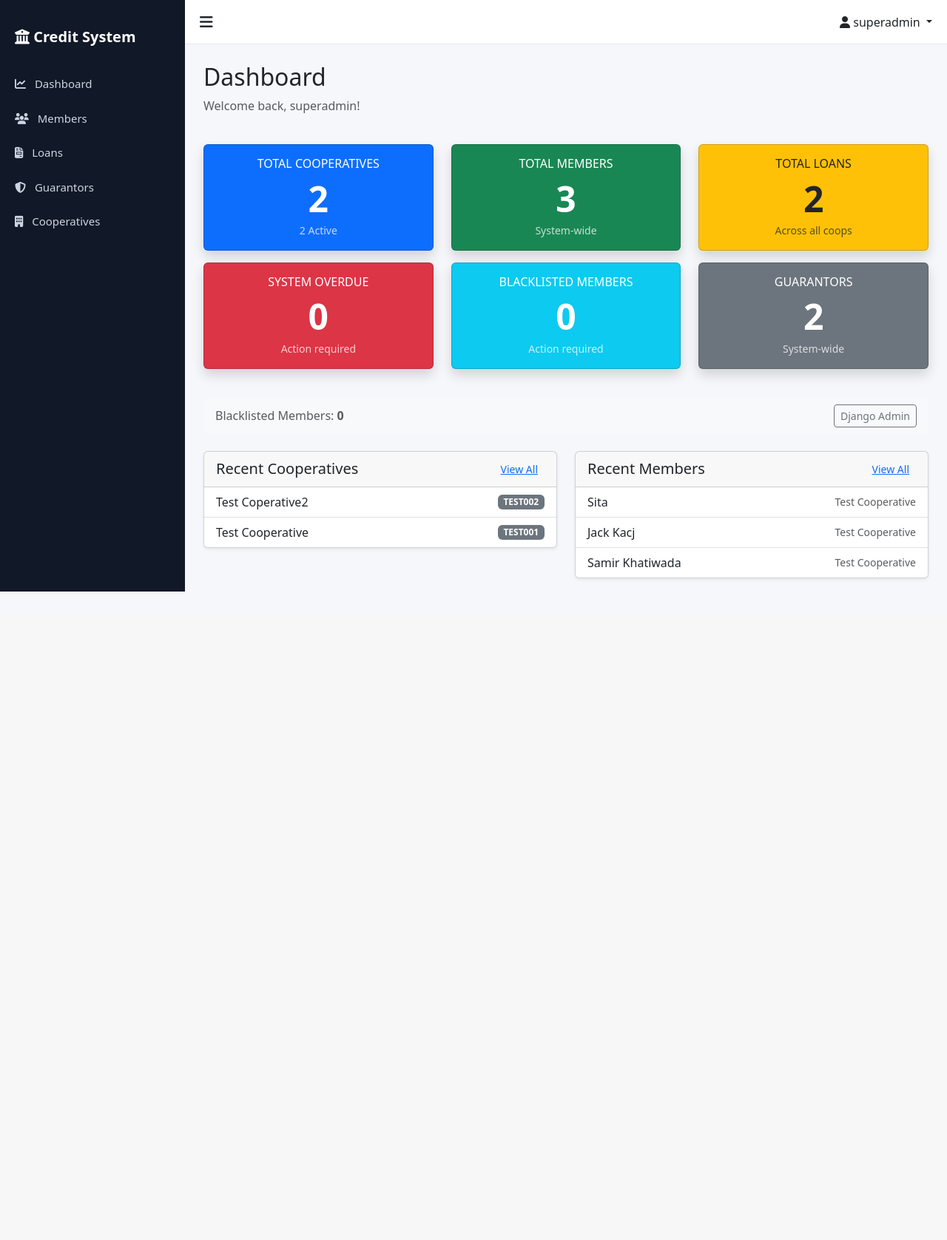
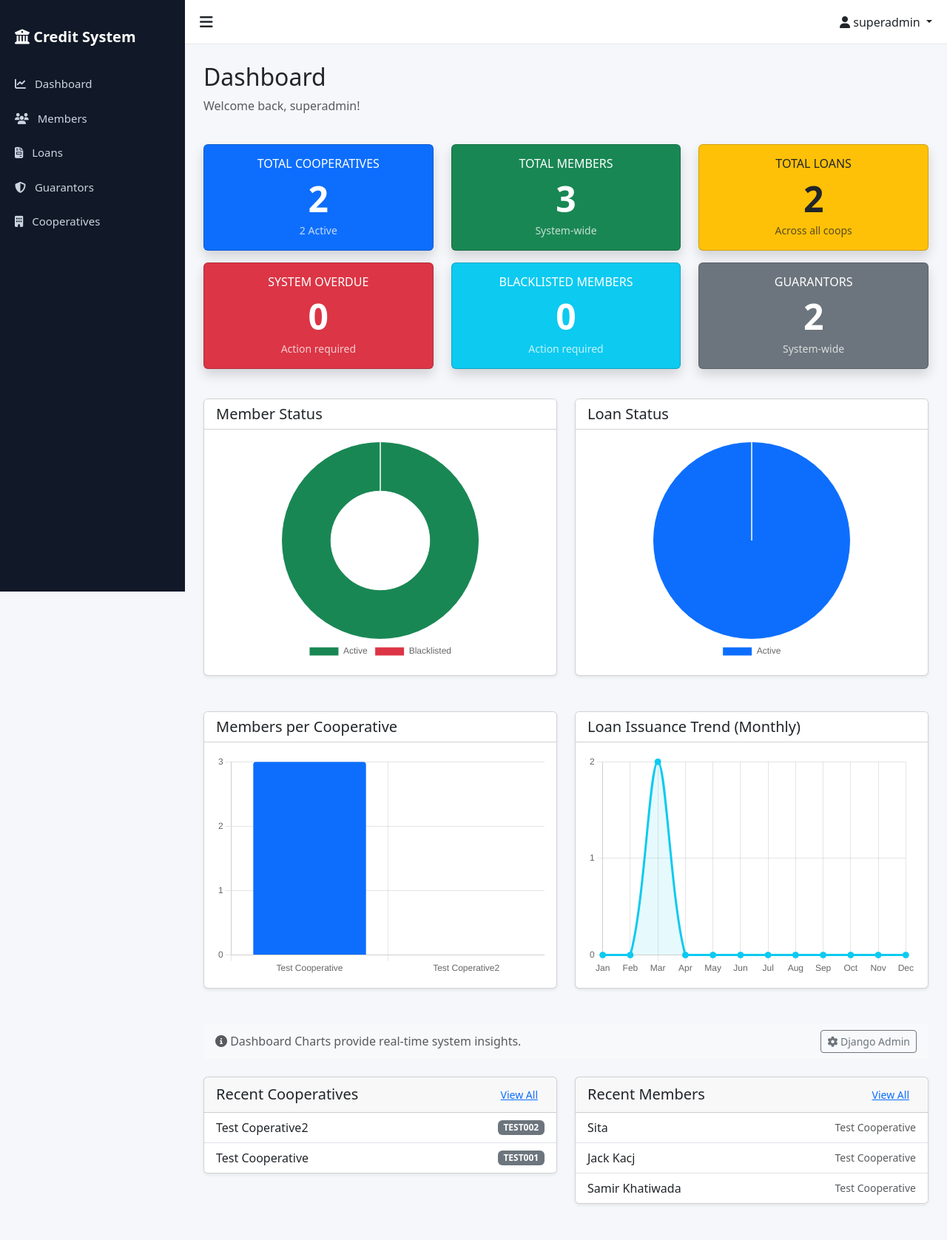
Before and after one commit to sameer9860/Credit-Information-System, a Django app: page /accounts/dashboard/ in a window 1280 px wide. Shown: the whole page at 74% size. Before the commit the page ends 800 px from the top, so only its background shows below. Run offline with Django 5.2, Linux system fonts and the light colour scheme; a user stored in the database is signed in; data comes from the database, SQL or seed files in the repository.

Commit message:
Feat:Donout,pie,bar and line charts

```diff
--- a/templates/accounts/dashboard.html
+++ b/templates/accounts/dashboard.html
@@ -77,11 +77,174 @@
 </div>
 
 <div class="row mb-4">
+    <div class="col-md-6 mb-4">
+        <div class="card shadow-sm h-100">
+            <div class="card-header bg-white">
+                <h5 class="mb-0">Member Status</h5>
+            </div>
+            <div class="card-body">
+                <div style="height: 300px;">
+                    <canvas id="memberStatusChart"></canvas>
+                </div>
+            </div>
+        </div>
+    </div>
+    <div class="col-md-6 mb-4">
+        <div class="card shadow-sm h-100">
+            <div class="card-header bg-white">
+                <h5 class="mb-0">Loan Status</h5>
+            </div>
+            <div class="card-body">
+                <div style="height: 300px;">
+                    <canvas id="loanStatusChart"></canvas>
+                </div>
+            </div>
+        </div>
+    </div>
+</div>
+
+<div class="row mb-4">
+    <div class="col-md-6 mb-4">
+        <div class="card shadow-sm h-100">
+            <div class="card-header bg-white">
+                <h5 class="mb-0">Members per Cooperative</h5>
+            </div>
+            <div class="card-body">
+                <div style="height: 300px;">
+                    <canvas id="coopMemberChart"></canvas>
+                </div>
+            </div>
+        </div>
+    </div>
+    <div class="col-md-6 mb-4">
+        <div class="card shadow-sm h-100">
+            <div class="card-header bg-white">
+                <h5 class="mb-0">Loan Issuance Trend (Monthly)</h5>
+            </div>
+            <div class="card-body">
+                <div style="height: 300px;">
+                    <canvas id="monthlyLoanChart"></canvas>
+                </div>
+            </div>
+        </div>
+    </div>
+</div>
+
+<script>
+    document.addEventListener('DOMContentLoaded', function () {
+        // Colors
+        const colors = {
+            primary: '#0d6efd',
+            success: '#198754',
+            warning: '#ffc107',
+            danger: '#dc3545',
+            info: '#0dcaf0',
+            secondary: '#6c757d',
+            muted: '#adb5bd'
+        };
+
+        // Member Status Chart (Doughnut)
+        new Chart(document.getElementById('memberStatusChart'), {
+            type: 'doughnut',
+            data: {
+                labels: {{ member_status_labels| safe }},
+        datasets: [{
+            data: {{ member_status_data| safe }},
+            backgroundColor: [colors.success, colors.danger],
+            borderWidth: 1
+        }]
+            },
+        options: {
+        responsive: true,
+        maintainAspectRatio: false,
+        plugins: {
+            legend: { position: 'bottom' }
+        }
+    }
+        });
+
+    // Loan Status Chart (Pie)
+    new Chart(document.getElementById('loanStatusChart'), {
+        type: 'pie',
+        data: {
+            labels: {{ loan_status_labels| safe }},
+        datasets: [{
+            data: {{ loan_status_data| safe }},
+        backgroundColor: [colors.primary, colors.success, colors.danger, colors.warning, colors.info],
+        borderWidth: 1
+                }]
+            },
+        options: {
+        responsive: true,
+        maintainAspectRatio: false,
+        plugins: {
+            legend: { position: 'bottom' }
+        }
+    }
+        });
+
+    // Members per Cooperative Chart (Bar)
+    new Chart(document.getElementById('coopMemberChart'), {
+        type: 'bar',
+        data: {
+            labels: {{ coop_member_labels| safe }},
+        datasets: [{
+            label: 'No. of Members',
+            data: {{ coop_member_data| safe }},
+        backgroundColor: colors.primary,
+        borderRadius: 4
+                }]
+            },
+        options: {
+        responsive: true,
+        maintainAspectRatio: false,
+        scales: {
+            y: { beginAtZero: true, ticks: { stepSize: 1 } }
+        },
+        plugins: {
+            legend: { display: false }
+        }
+    }
+        });
+
+    // Monthly Loan Issuance Chart (Line)
+    new Chart(document.getElementById('monthlyLoanChart'), {
+        type: 'line',
+        data: {
+            labels: {{ monthly_loan_labels| safe }},
+        datasets: [{
+            label: 'Loans Issued',
+            data: {{ monthly_loan_data| safe }},
+        borderColor: colors.info,
+        backgroundColor: 'rgba(13, 202, 240, 0.1)',
+        fill: true,
+        tension: 0.3,
+        pointRadius: 4,
+        pointBackgroundColor: colors.info
+                }]
+            },
+        options: {
+        responsive: true,
+        maintainAspectRatio: false,
+        scales: {
+            y: { beginAtZero: true, ticks: { stepSize: 1 } }
+        },
+        plugins: {
+            legend: { display: false }
+        }
+    }
+        });
+    });
+</script>
+
+<div class="row mb-4">
     <div class="col-md-12">
         <div class="card border-0 bg-light">
             <div class="card-body d-flex justify-content-between align-items-center py-2">
-                <span class="text-muted"><i class="bi bi-shield-check"></i> Blacklisted Members: <strong>{{ blacklisted_members }}</strong></span>
-                <a href="/admin/" class="btn btn-outline-secondary btn-sm"><i class="bi bi-gear"></i> Django Admin</a>
+                <span class="text-muted"><i class="fa-solid fa-circle-info"></i> Dashboard Charts provide real-time
+                    system insights.</span>
+                <a href="/admin/" class="btn btn-outline-secondary btn-sm"><i class="fa-solid fa-gear"></i> Django
+                    Admin</a>
             </div>
         </div>
     </div>
@@ -171,7 +334,8 @@
     <div class="col-md-12">
         <div class="card border-0 bg-light">
             <div class="card-body py-2">
-                <span class="text-muted"><i class="bi bi-building"></i> My Cooperative: <strong>{{ my_cooperative.name }}</strong> ({{ my_cooperative.code }})</span>
+                <span class="text-muted"><i class="bi bi-building"></i> My Cooperative: <strong>{{ my_cooperative.name
+                        }}</strong> ({{ my_cooperative.code }})</span>
             </div>
         </div>
     </div>
```
